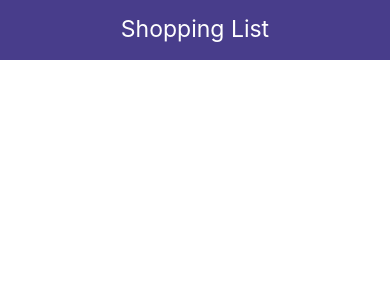
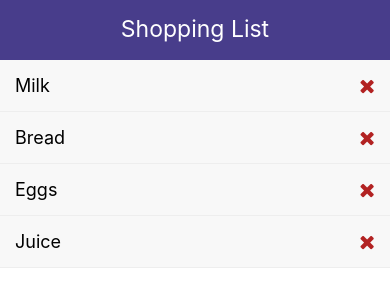
Before and after one commit to adarshnanwani/react-native-refresher, a React Native app: screen / in a window 390 px wide. Shown: the top 300 px of the page. Built offline with nearby package versions, Linux system fonts and the light colour scheme.

Commit message:
RNVI linking and delete functionality for items.

```diff
--- a/App.js
+++ b/App.js
@@ -1,12 +1,45 @@
-import React from 'react';
-import {View, StyleSheet} from 'react-native';
+import React, {useState} from 'react';
+import {View, StyleSheet, FlatList} from 'react-native';
+import uuid from 'uuid/v4';
 import Header from './src/components/Header';
+import ListItem from './src/components/ListItem';
 
-const App = () => (
-  <View style={styles.container}>
-    <Header />
-  </View>
-);
+const App = () => {
+  const [items, setItems] = useState([
+    {
+      id: uuid(),
+      text: 'Milk',
+    },
+    {
+      id: uuid(),
+      text: 'Bread',
+    },
+    {
+      id: uuid(),
+      text: 'Eggs',
+    },
+    {
+      id: uuid(),
+      text: 'Juice',
+    },
+  ]);
+
+  const handleDelete = id => {
+    const otherItems = items.filter(item => item.id !== id);
+    setItems(otherItems);
+  };
+  return (
+    <View style={styles.container}>
+      <Header />
+      <FlatList
+        data={items}
+        renderItem={({item}) => (
+          <ListItem item={item} deleteItem={handleDelete} />
+        )}
+      />
+    </View>
+  );
+};
 
 const styles = StyleSheet.create({
   container: {
--- /dev/null
+++ b/src/components/ListItem.js
@@ -0,0 +1,34 @@
+import React from 'react';
+import {View, Text, TouchableOpacity, StyleSheet} from 'react-native';
+import Icon from 'react-native-vector-icons/dist/FontAwesome';
+
+const ListItem = ({item, deleteItem}) => {
+  const {text, id} = item;
+  return (
+    <TouchableOpacity style={styles.listItem} onPress={() => deleteItem(id)}>
+      <View style={styles.listItemView}>
+        <Text style={styles.listItemText}>{text}</Text>
+        <Icon name="remove" size={20} color="firebrick" />
+      </View>
+    </TouchableOpacity>
+  );
+};
+
+const styles = StyleSheet.create({
+  listItem: {
+    padding: 15,
+    backgroundColor: '#f8f8f8',
+    borderBottomWidth: 1,
+    borderColor: '#eee',
+  },
+  listItemView: {
+    flexDirection: 'row',
+    justifyContent: 'space-between',
+    alignItems: 'center',
+  },
+  listItemText: {
+    fontSize: 18,
+  },
+});
+
+export default ListItem;
```
Also changed, not shown: 22 other files (tests, documents, lock files or other folders).
